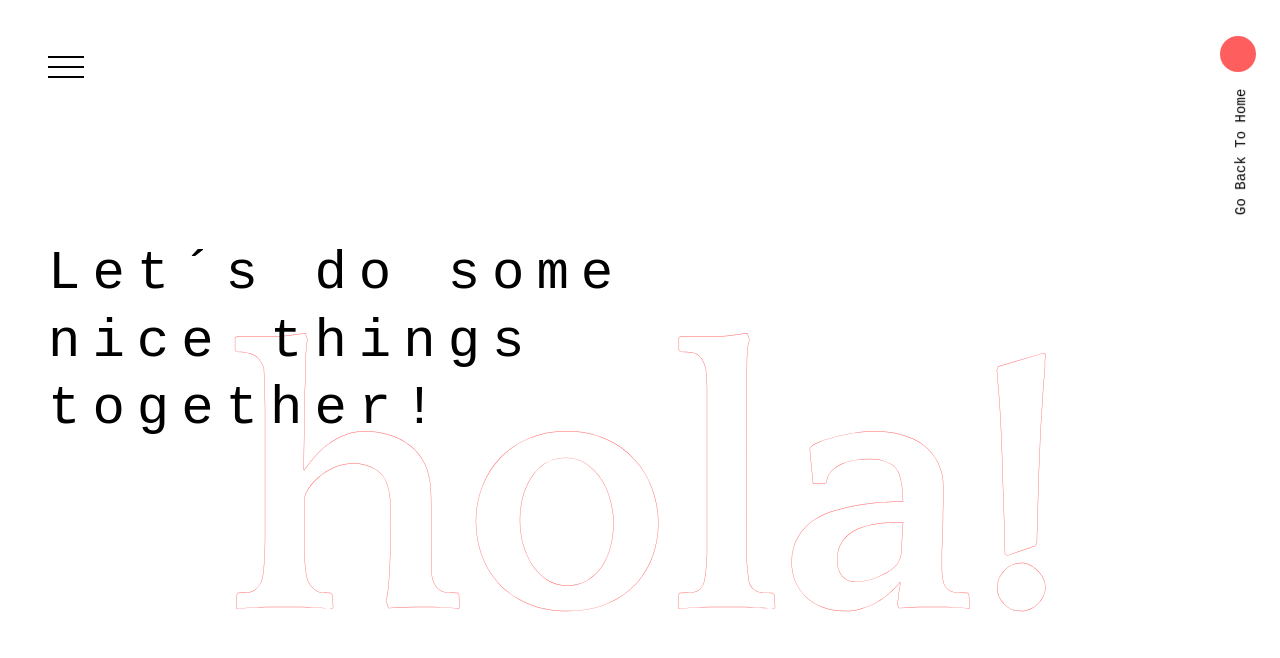
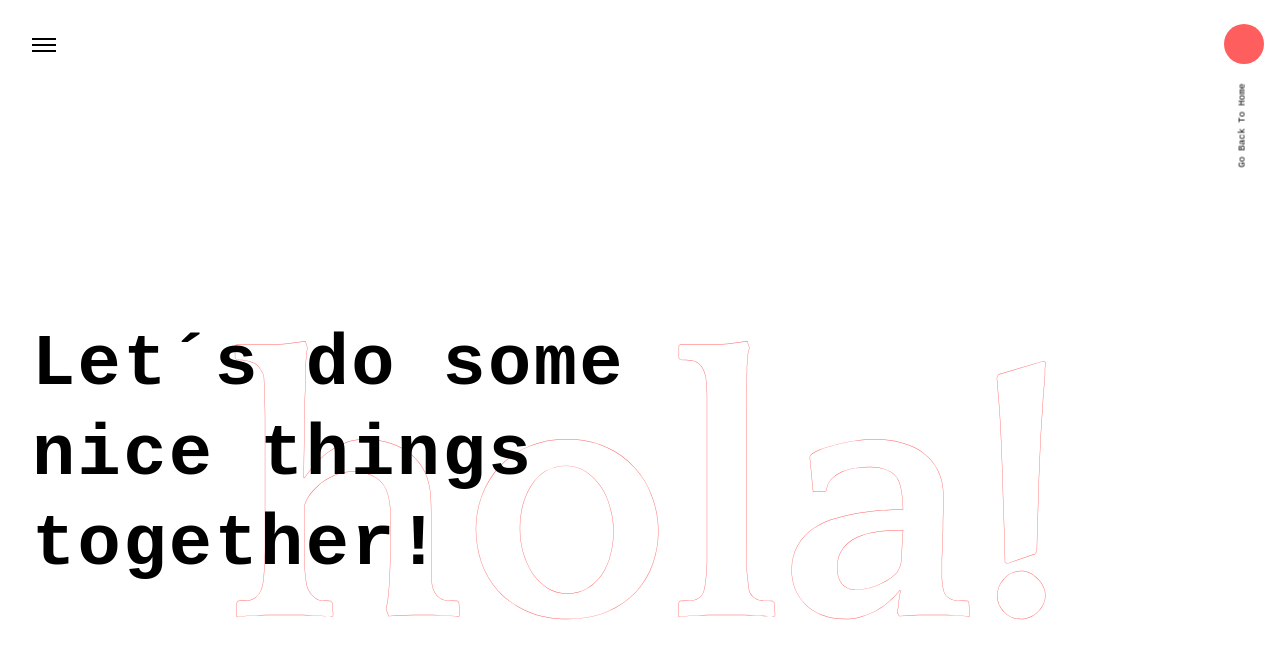
Before and after one commit to agusgutierrezz/website, a React (Create React App) app: page /Contact in a window 1280 px wide. Shown: the top 658 px of the page. Built offline with nearby package versions, Linux system fonts and the light colour scheme.

Commit message:
carousel

```diff
--- a/src/components/Carousel.js
+++ b/src/components/Carousel.js
@@ -113,13 +113,15 @@ const items = [
 
 const Carousel = () => {
   return (
-    <div className="carousel">
+    <div className="">
       <ScrollAnimation animateIn="bounceInRight" animateOut="bounceOutLeft">
         <h1 className="carousel__title">Featured projects</h1>
       </ScrollAnimation>
       <ScrollAnimation animateIn="bounceInLeft" animateOut="bounceOutRight">
         <h1 className="carousel__title">Featured projects</h1>
       </ScrollAnimation>
+
+      <div className="carousel">
         <AliceCarousel
           mouseTracking
           items={items}
@@ -127,6 +129,7 @@ const Carousel = () => {
           disableButtonsControls={true}
         />
       </div>
+    </div>
   );
 };
 
--- a/src/components/Footer.js
+++ b/src/components/Footer.js
@@ -22,9 +22,11 @@ const footer = () => {
             <img src={likedin} alt="" />
           </picture>
         </div>
-        <div className="footer__copyright">
-          this portfolio is a react app, made using SASS and love. the design is
-          from vrrb.com.
+        <div className="footer_wrapper">
+          <div className="footer__copyright">
+            this portfolio is a react app, made using SASS and love. the design
+            is from vrrb.com.
+          </div>
         </div>
       </div>
     </div>
--- a/src/components/Header.js
+++ b/src/components/Header.js
@@ -9,7 +9,9 @@ function Header(props) {
       <div className="header">
         <div className="header__bg"> </div>{" "}
         <h3 className="header__text">{props.place}</h3>
-        <h1 className="header__title">{props.name}</h1>
+        <div className="header__title">
+          <h1>{props.name}</h1>
+        </div>
       </div>
     </>
   );
--- a/src/components/Home.js
+++ b/src/components/Home.js
@@ -9,7 +9,8 @@ function Home() {
     <div>
       <Header
         place={"Start a project"}
-        name={"Welcome to my portfolio. CSS is everywhere."}
+        name={"Welcome to my portfolio."}
+        nameTwo={"CSS is everywhere."}
         link={"/contact"}
       />
 
--- a/src/styles/_animation.scss
+++ b/src/styles/_animation.scss
@@ -15,7 +15,7 @@
   }
 
   100% {
-    transform: translateY(6rem);
+    transform: translateY(10rem);
   }
 }
 @keyframes bubble-anim {
--- a/src/styles/_base.scss
+++ b/src/styles/_base.scss
@@ -20,7 +20,7 @@ $font-logo: "Quattrocento Sans", sans-serif;
     }
   }
   @if $breakpoint == big-desktop {
-    @media (max-width: 112.5em) {
+    @media (min-width: 112.5em) {
       @content;
     }
   }
--- a/src/styles/_carousel.scss
+++ b/src/styles/_carousel.scss
@@ -3,6 +3,7 @@
   margin-top: 3rem;
   background-color: #edeff6;
   padding: 4rem;
+
   &__title {
     font-size: 3rem;
     margin-bottom: 2rem;
@@ -11,7 +12,7 @@
     display: flex;
     flex-direction: column;
     align-items: center;
-
+    width: 100%;
     &--margin {
       margin-top: 0;
       @include respond(tab-port) {
@@ -20,8 +21,8 @@
     }
 
     &-img {
-      width: 15rem;
-      height: 15rem;
+      width: 20rem;
+      height: 20rem;
       overflow: hidden;
       position: relative;
       @include respond(tab-port) {
@@ -35,7 +36,7 @@
         background-position: center;
         background-size: cover;
         background-repeat: no-repeat;
-        transition: all 0.3s;
+        transition: all 0.5s ease;
       }
       &:hover {
         .carousel__card-img-child {
@@ -71,7 +72,7 @@
     @include respond(tab-port) {
       position: absolute;
       top: 0;
-      left: 35rem;
+      left: 50rem;
     }
   }
 }
--- a/src/styles/_contact.scss
+++ b/src/styles/_contact.scss
@@ -6,7 +6,7 @@
   padding-top: 5rem;
 
   &__title {
-    font-size: 3rem;
+    font-size: 5rem;
   }
   &__links {
     margin-left: 3rem;
@@ -33,19 +33,20 @@
     justify-content: space-between;
     height: 30vh;
   }
+  &_wrapper {
+    width: 30%;
+    display: flex;
+    justify-content: center;
+    align-items: center;
+    padding: 2rem;
+    background-color: black;
+  }
   &__copyright {
-    display: none;
     @include respond(tab-port) {
       font-family: "Franklin Gothic Medium", "Arial Narrow", Arial, sans-serif;
-      width: 30%;
-
-      background-color: black;
+      width: 25%;
       color: white;
       align-self: stretch;
-      display: flex;
-      justify-content: center;
-      align-items: center;
-      padding: 2rem;
 
       line-height: 1.71;
       letter-spacing: 2px;
@@ -59,22 +60,28 @@
     display: flex;
     justify-content: center;
     align-items: center;
-    width: 8rem;
-    height: 8rem;
+    width: 12rem;
+    height: 12rem;
     background-color: $color-primary;
     border-radius: 50%;
+    transition: all 0.2s;
+
     &:hover {
+      transform: scale(1.1);
+
       .element-to-rotate {
+        font-size: 1.3rem;
         transform: rotate(0deg);
       }
     }
   }
 
   .element-to-rotate {
+    text-decoration: none;
     display: block;
     color: white;
     font-weight: bold;
-    font-size: 1.2rem;
+    font-size: 1.7rem;
     transform: rotate(-45deg);
     /* transform: rotate(90deg) translate(0, -100%); */
 
--- a/src/styles/_header.scss
+++ b/src/styles/_header.scss
@@ -7,6 +7,7 @@
     background-repeat: no-repeat;
     background-position: center;
     position: absolute;
+    background-size: contain;
     animation-name: moveInTop;
     animation-duration: 0.7s;
     animation-delay: 1s;
@@ -16,24 +17,28 @@
     left: 0;
     height: 100vh;
     width: 100%;
+    @include respond(tab-port) {
+      background-size: initial;
+    }
   }
   &__title {
     position: absolute;
-    width: 50%;
-    top: 20%;
+    font-size: 2rem;
+    width: 75%;
+    top: 30%;
     margin-left: 4rem;
-    font-size: 2.5rem;
-    font-weight: 400;
     line-height: 1.25;
-    letter-spacing: 1rem;
+    letter-spacing: 0.3rem;
     animation-name: moveInBottom;
     animation-duration: 1s;
     animation-delay: 1s;
     animation-fill-mode: both;
     animation-timing-function: ease-out;
-    @include respond(tab-port) {
+    word-wrap: break-word;
+    @include respond(tab-land) {
       top: 40%;
       font-size: 4.5rem;
+      width: 60%;
     }
     @include respond(big-desktop) {
       top: 30%;
@@ -42,8 +47,8 @@
   &__text {
     font-weight: 200;
     position: fixed;
-    right: -2rem;
-    top: 12rem;
+    right: -0.5rem;
+    top: 15rem;
     transform: rotate(-90deg);
     z-index: 1000;
     /* Legacy vendor prefixes that you probably don't need... */
@@ -228,15 +233,14 @@
     display: block;
     box-sizing: border-box;
     border-radius: 51%;
-    width: 3rem;
-    height: 3rem;
+    width: 5rem;
+    height: 5rem;
     background-color: $color-primary;
 
     transition: all 0.2s ease;
     margin-bottom: 2rem;
     &:hover {
-      width: 2rem;
-      height: 2rem;
+      transform: scale(0.5);
     }
   }
 }
```
Also changed, not shown: 1 other file (tests, documents, lock files or other folders). Lines whose indentation alone changed are shown as unchanged.
